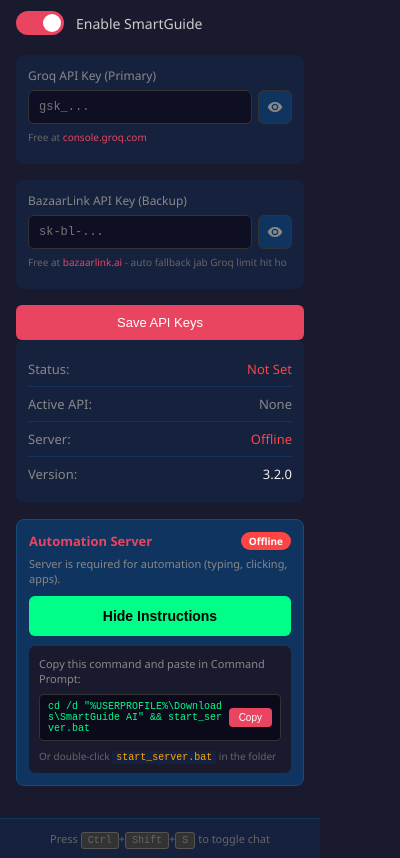
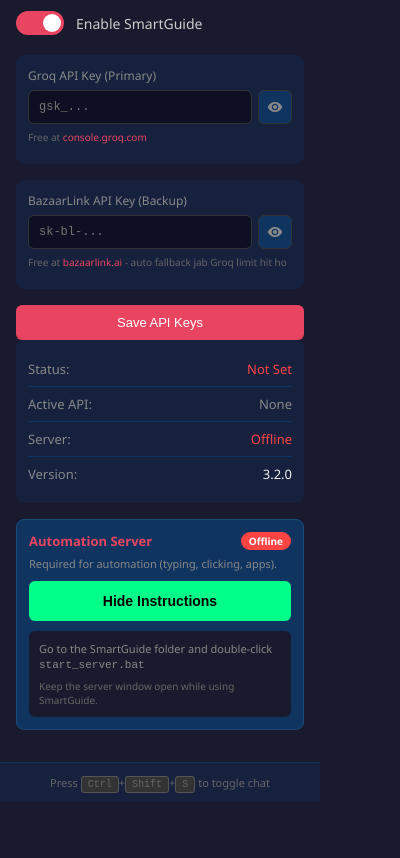
Before and after one commit to FitFocusHub/SmartGuide-AI, a browser extension: page browser-extension/popup/popup.html in a window 400 px wide. Both pictures are taken after a click on the button "Start Server". Shown: the part 70-928 px from the top of the page. After the commit the page ends 872 px from the top, so only its background shows below. Drawn offline with Linux system fonts and the light colour scheme.

Commit message:
v3.3: Simplified server start - just double-click start_server.bat

```diff
--- a/browser-extension/popup/popup.html
+++ b/browser-extension/popup/popup.html
@@ -76,7 +76,7 @@
                     <h3>Automation Server</h3>
                     <span id="server-badge" class="server-badge offline">Offline</span>
                 </div>
-                <p class="server-desc">Server is required for automation (typing, clicking, apps).</p>
+                <p class="server-desc">Required for automation (typing, clicking, apps).</p>
 
                 <div id="server-offline-panel">
                     <button id="start-server-btn" class="btn primary full-width start-server-btn">
@@ -84,12 +84,8 @@
                     </button>
                     <div id="server-instructions" class="server-instructions" style="display:none;">
                         <div class="instruction-box">
-                            <p>Copy this command and paste in Command Prompt:</p>
-                            <div class="command-box">
-                                <code id="server-command">cd /d "%USERPROFILE%\Downloads\SmartGuide AI" && start_server.bat</code>
-                                <button id="copy-command" class="btn-copy" title="Copy">Copy</button>
-                            </div>
-                            <p class="instruction-note">Or double-click <code>start_server.bat</code> in the folder</p>
+                            <p>Go to the SmartGuide folder and double-click <code>start_server.bat</code></p>
+                            <p class="instruction-note">Keep the server window open while using SmartGuide.</p>
                         </div>
                     </div>
                 </div>
--- a/browser-extension/popup/popup.js
+++ b/browser-extension/popup/popup.js
@@ -19,7 +19,6 @@
     const serverInstructions = document.getElementById("server-instructions");
     const serverOfflinePanel = document.getElementById("server-offline-panel");
     const serverOnlinePanel = document.getElementById("server-online-panel");
-    const copyCommandBtn = document.getElementById("copy-command");
 
     chrome.storage.local.get(["enabled", "apiKey", "backupApiKey", "activeApi", "serverStatus"], (result) => {
         enableToggle.checked = result.enabled !== false;
@@ -63,14 +62,6 @@
             serverInstructions.style.display = "none";
             startServerBtn.textContent = "Start Server";
         }
-    });
-
-    copyCommandBtn.addEventListener("click", () => {
-        const cmd = document.getElementById("server-command").textContent;
-        navigator.clipboard.writeText(cmd).then(() => {
-            copyCommandBtn.textContent = "Copied!";
-            setTimeout(() => { copyCommandBtn.textContent = "Copy"; }, 2000);
-        });
     });
 
     enableToggle.addEventListener("change", () => {
```
